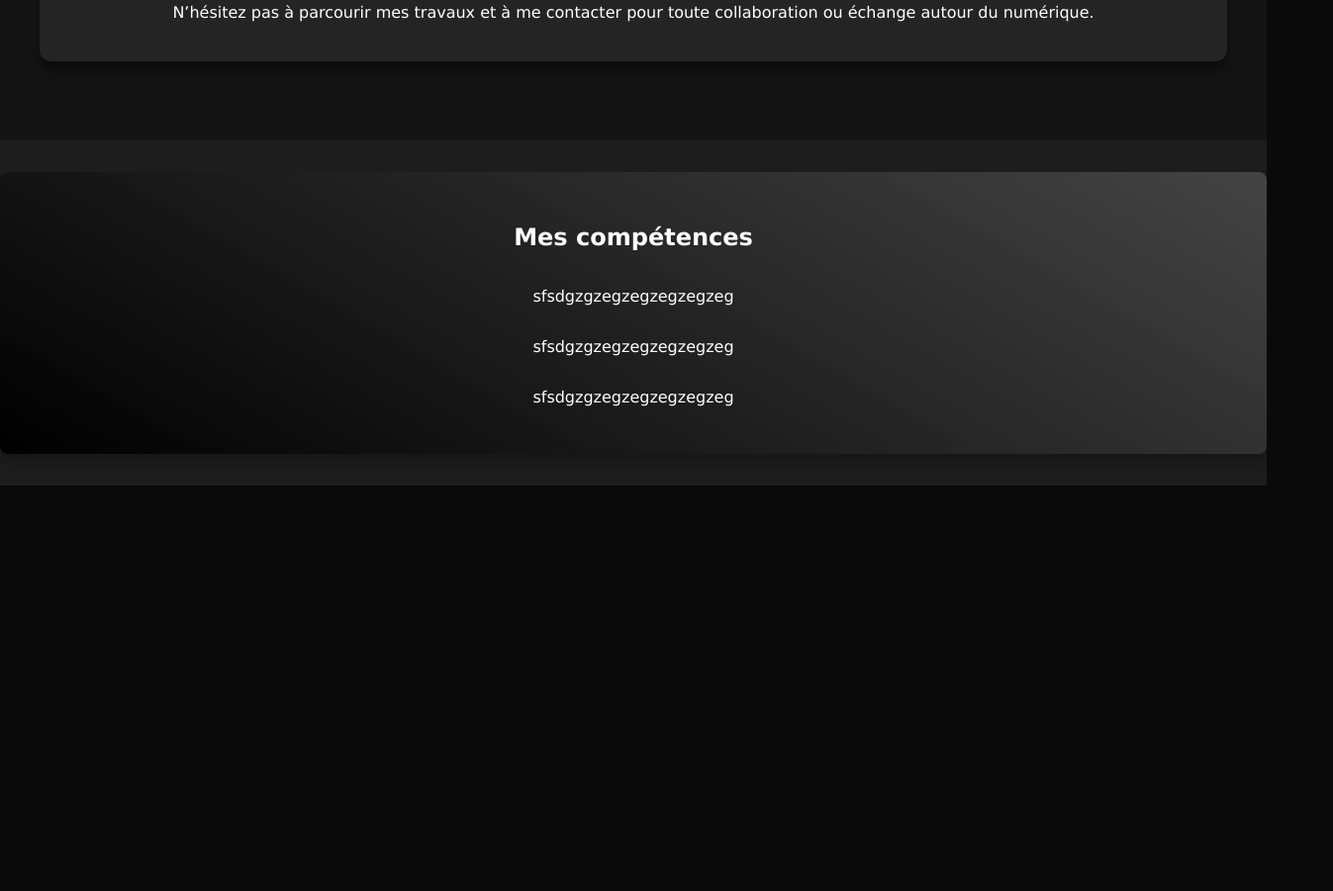
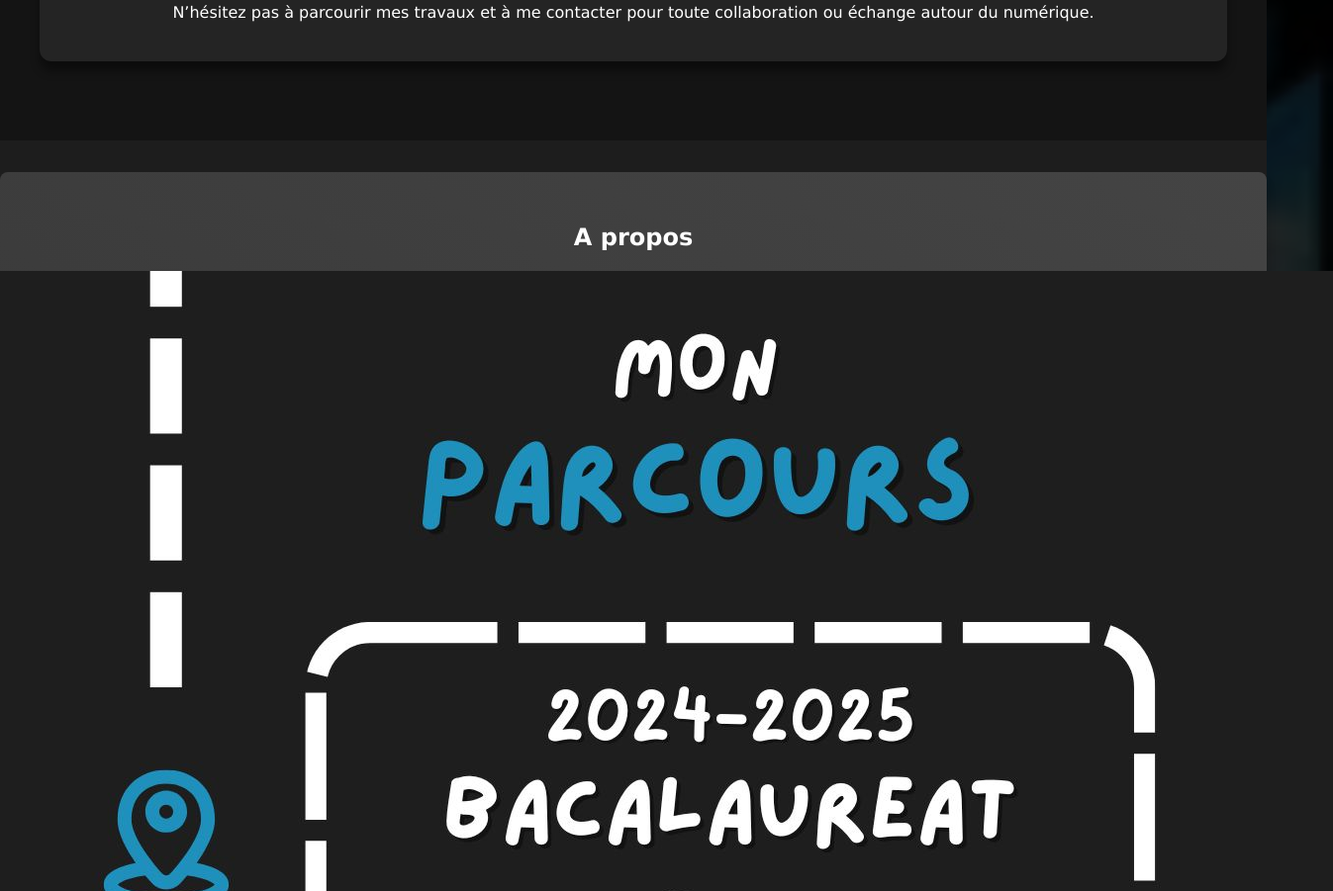
Before and after one commit to RyKennx/RyKennx.github.io, a plain HTML site: page index.html in a window 1280 px wide. Shown: the part 1057-1958 px from the top of the page at 99% size, 1347 px wide, since content can reach past the window. Before the commit the page ends 1548 px from the top, so only its background shows below. Drawn offline with Linux system fonts and the light colour scheme.

Commit message:
Update index.html

```diff
--- a/index.html
+++ b/index.html
@@ -13,8 +13,8 @@
             <button class="nav-toggle" aria-expanded="false" aria-label="Ouvrir le menu">☰</button>
             <ul class="nav-list">
                 <li><a href="#accueil">Accueil</a></li>
+                <li><a href="#Apropos">A propos</a></li>
                 <li><a href="#Competence">Compétences</a></li>
-                <li><a href="#Apropos">A propos</a></li>
                 <li><a href="#Contact">Contact</a></li>
             </ul>
         </nav>
@@ -28,7 +28,7 @@
             <h1>Bienvenue sur mon portfolio</h1>
         </section>
 
-        <section class="Section2" id="Apropos">
+        <section class="Section2">
             <div class="container Presentation">
                 <div class="texte">
                     <h2 class="titreBleu">Présentation Personnelle</h2>
@@ -39,12 +39,12 @@
             </div>
         </section>
 
-        <section class="section3" id="Competence">
+        <section class="section3" id="Apropos">
             <div class="container BigBox">
-                <h2>Mes compétences</h2>
-                <p>sfsdgzgzegzegzegzegzeg</p>
-                <p>sfsdgzgzegzegzegzegzeg</p>
-                <p>sfsdgzgzegzegzegzegzeg</p>
+                <h2>A propos</h2>
+                <img id="Img1" src="Images/Mon parcours.jpg" alt="image qui decrit mon parcours" class="image_section3">
+                <img id="Img2" src="Images/POURQUOI.jpg" alt="image qui decrit mon parcours" class="image_section3">
+                <img id="Img3" src="Images/Mesdebut.jpg" alt="image qui decrit mon parcours" class="image_section3">
             </div>
         </section>
     </main>
```
